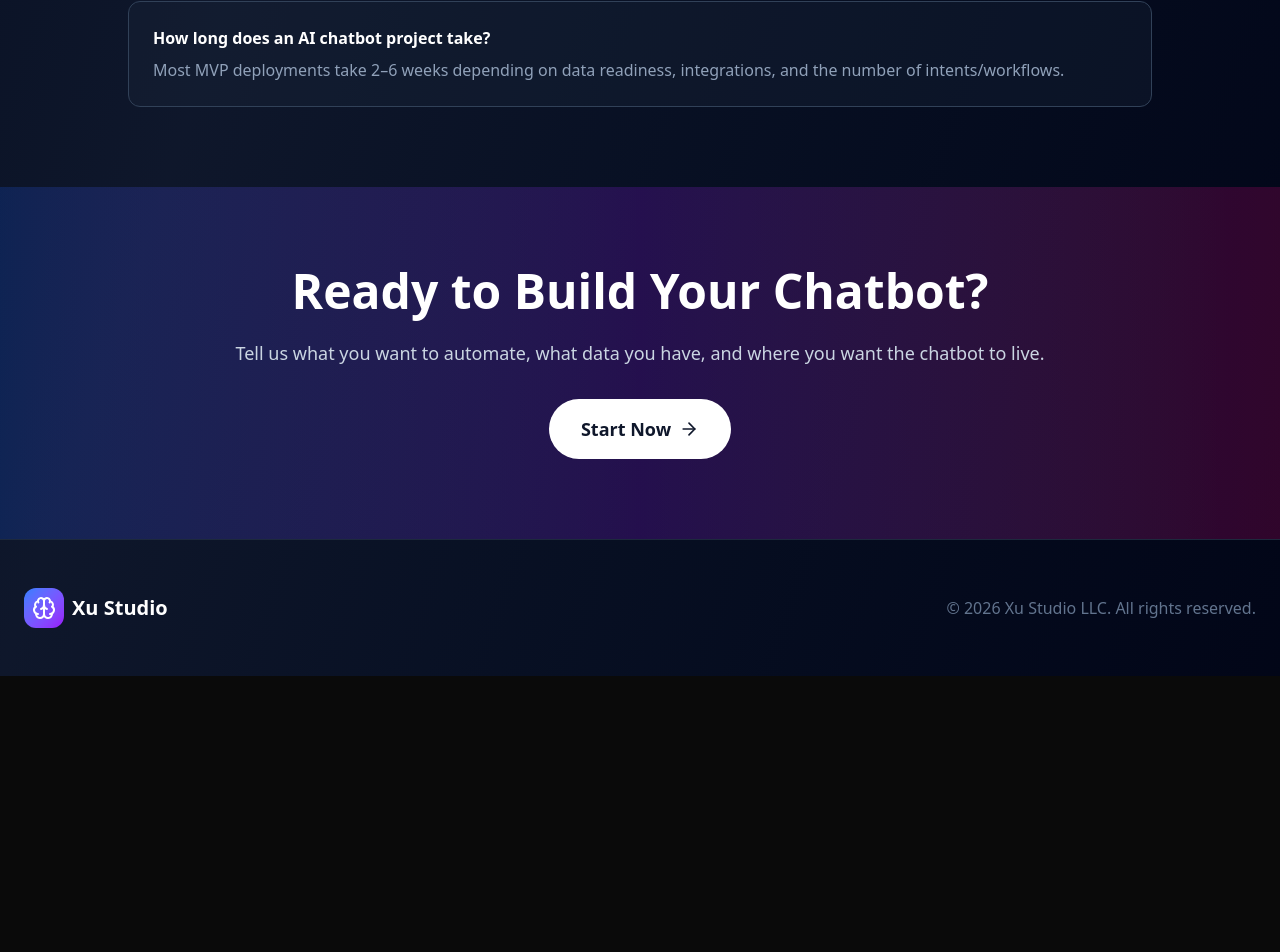
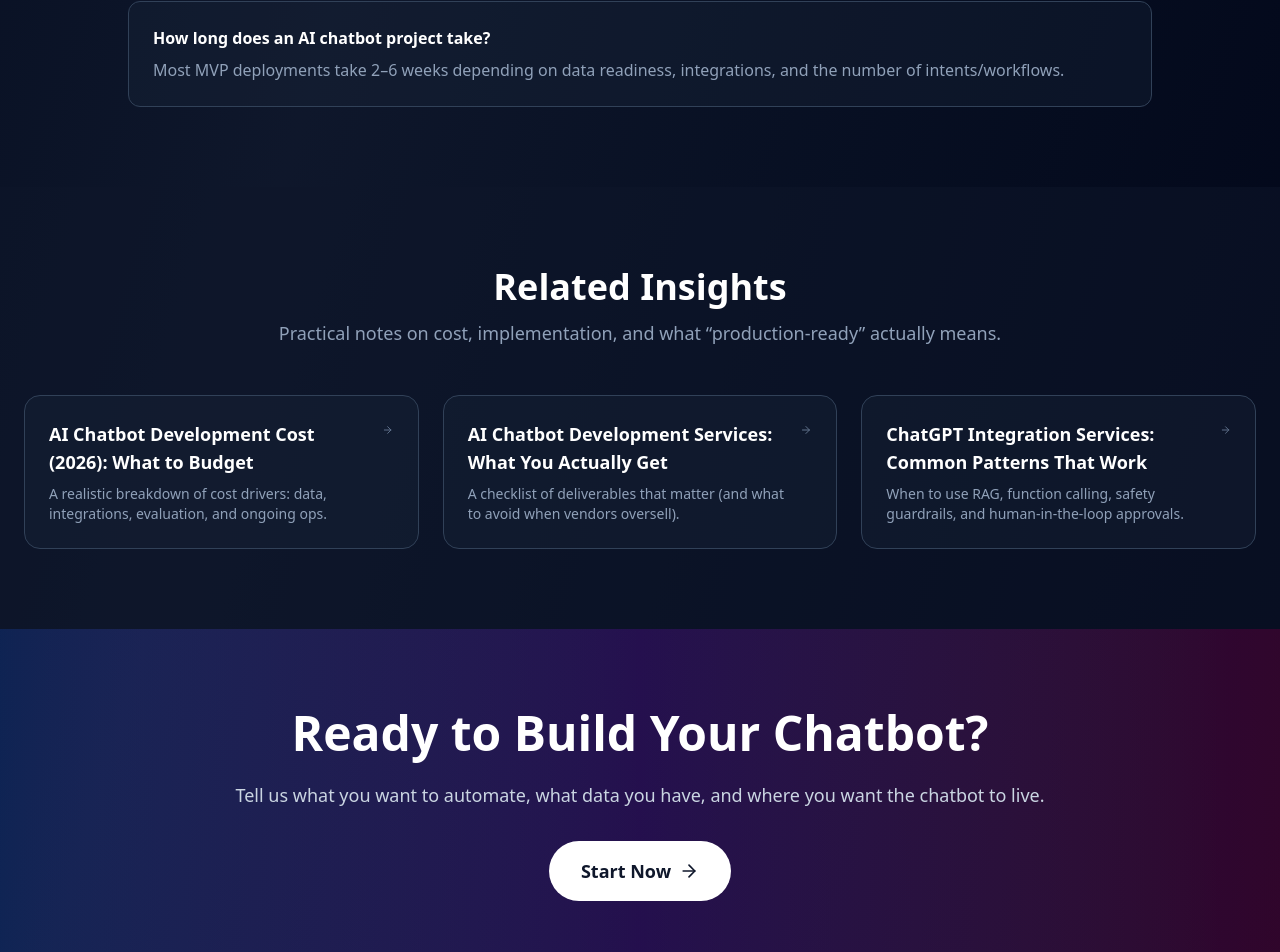
Before and after one commit to ethansure/thexu-studio, a Next.js app: page /ai-chatbot in a window 1280 px wide. Shown: the part 3121-4073 px from the top of the page. Before the commit the page ends 3797 px from the top, so only its background shows below. Built offline with nearby package versions, Linux system fonts and the light colour scheme.

Commit message:
seo: add related insights links on ai-chatbot page

```diff
--- a/src/app/ai-chatbot/page.tsx
+++ b/src/app/ai-chatbot/page.tsx
@@ -304,6 +304,59 @@ export default function AIChatbotPage() {
         </div>
       </section>
 
+      {/* Related Insights */}
+      <section className="py-20 px-6 bg-slate-900/50">
+        <div className="max-w-7xl mx-auto">
+          <motion.div
+            className="text-center mb-12"
+            initial={{ opacity: 0, y: 20 }}
+            whileInView={{ opacity: 1, y: 0 }}
+            viewport={{ once: true }}
+          >
+            <h2 className="text-3xl md:text-4xl font-bold mb-3">Related Insights</h2>
+            <p className="text-slate-400 text-lg">
+              Practical notes on cost, implementation, and what &ldquo;production-ready&rdquo; actually means.
+            </p>
+          </motion.div>
+
+          <div className="grid md:grid-cols-3 gap-6">
+            {
+              [
+                {
+                  title: 'AI Chatbot Development Cost (2026): What to Budget',
+                  desc: 'A realistic breakdown of cost drivers: data, integrations, evaluation, and ongoing ops.',
+                  href: '/insights/ai-chatbot-development-cost',
+                },
+                {
+                  title: 'AI Chatbot Development Services: What You Actually Get',
+                  desc: 'A checklist of deliverables that matter (and what to avoid when vendors oversell).',
+                  href: '/insights/ai-chatbot-development-services',
+                },
+                {
+                  title: 'ChatGPT Integration Services: Common Patterns That Work',
+                  desc: 'When to use RAG, function calling, safety guardrails, and human-in-the-loop approvals.',
+                  href: '/insights/chatgpt-integration-services',
+                },
+              ].map((item) => (
+                <Link
+                  key={item.href}
+                  href={item.href}
+                  className="group block rounded-2xl border border-slate-700 bg-slate-800/30 p-6 hover:bg-slate-800/50 transition"
+                >
+                  <div className="flex items-start justify-between gap-4">
+                    <div>
+                      <h3 className="text-lg font-semibold group-hover:text-white">{item.title}</h3>
+                      <p className="mt-2 text-sm text-slate-400">{item.desc}</p>
+                    </div>
+                    <ArrowRight className="w-5 h-5 text-slate-500 group-hover:text-slate-200 transition" />
+                  </div>
+                </Link>
+              ))
+            }
+          </div>
+        </div>
+      </section>
+
       {/* CTA */}
       <section className="py-20 px-6 bg-gradient-to-r from-blue-600/20 via-purple-600/20 to-pink-600/20">
         <div className="max-w-4xl mx-auto text-center">
```
